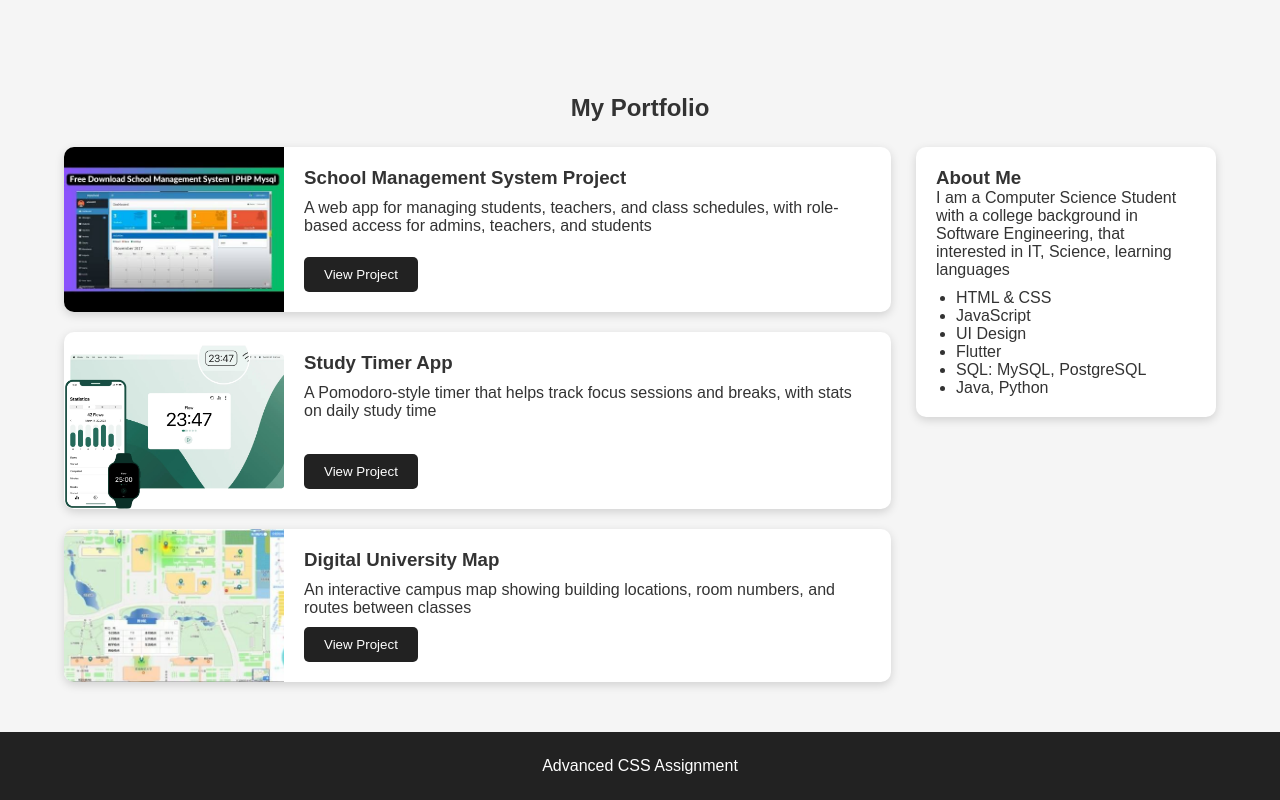
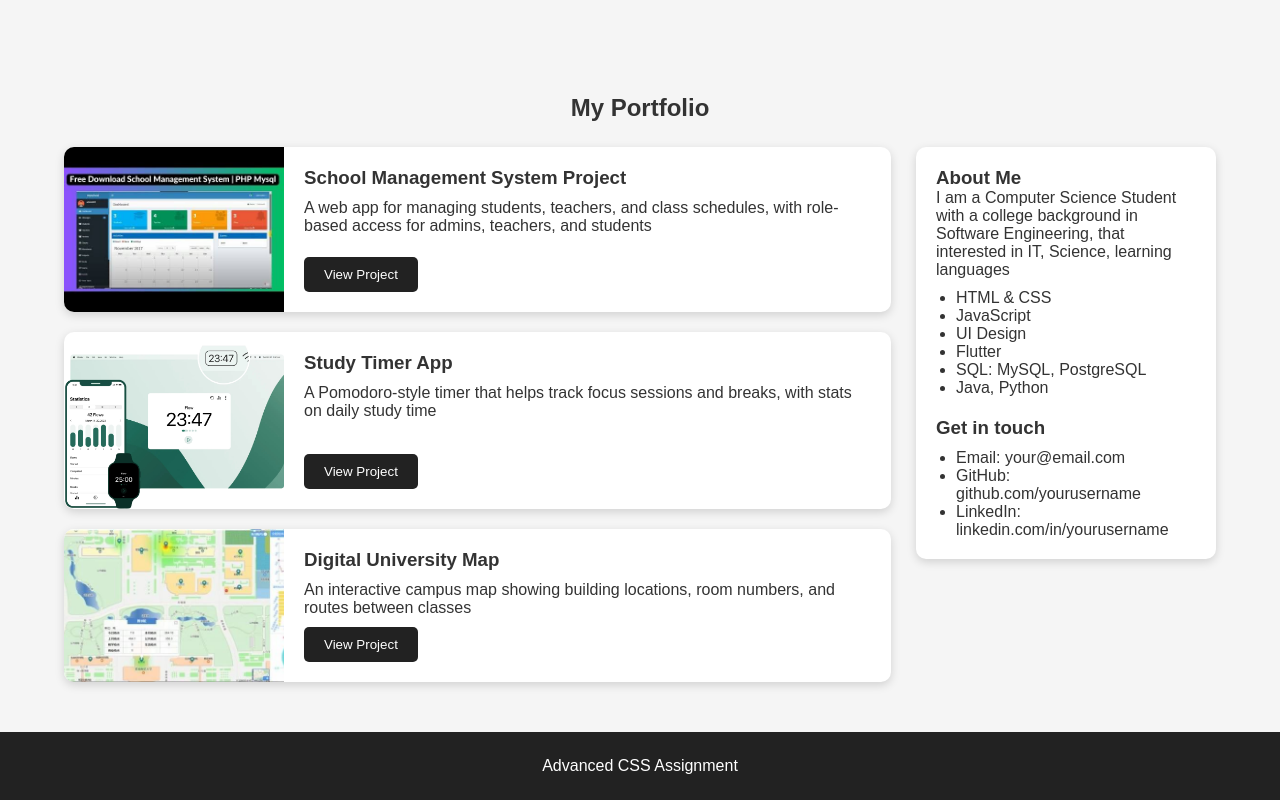
Before and after one commit to qzxcvwyil/2assignment, a plain HTML site: page index.html in a window 1280 px wide. Shown: the part 2310-3110 px from the top of the page. Drawn offline with Linux system fonts and the light colour scheme.

Commit message:
Update index.html with contact information
Added a new section for contact information and updated the footer.

```diff
--- a/index.html
+++ b/index.html
@@ -206,6 +206,12 @@
         <li>SQL: MySQL, PostgreSQL</li>
         <li>Java, Python</li>
     </ul>
+    <h3 style="margin-top: 20px;">Get in touch</h3>
+    <ul>
+        <li>Email: your@email.com</li>
+        <li>GitHub: github.com/yourusername</li>
+        <li>LinkedIn: linkedin.com/in/yourusername</li>
+    </ul>
 </div>
     </div>
 </div>
```
Lines whose indentation alone changed are shown as unchanged.
